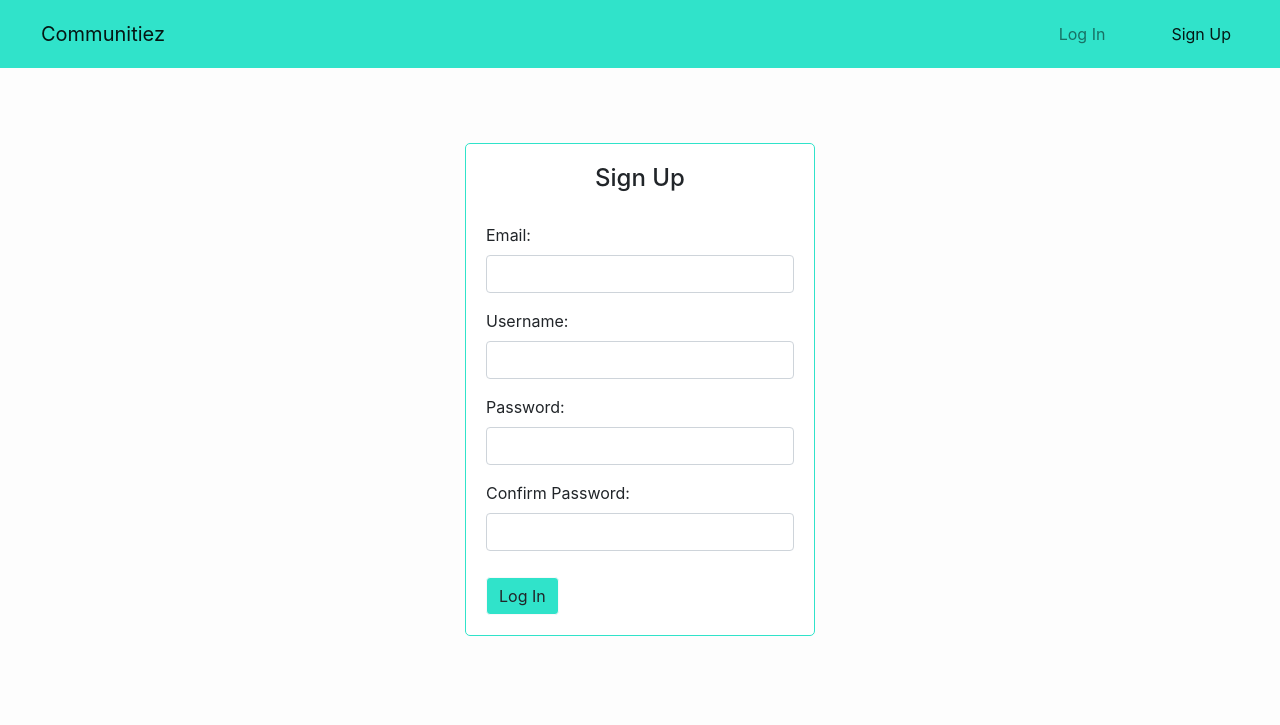
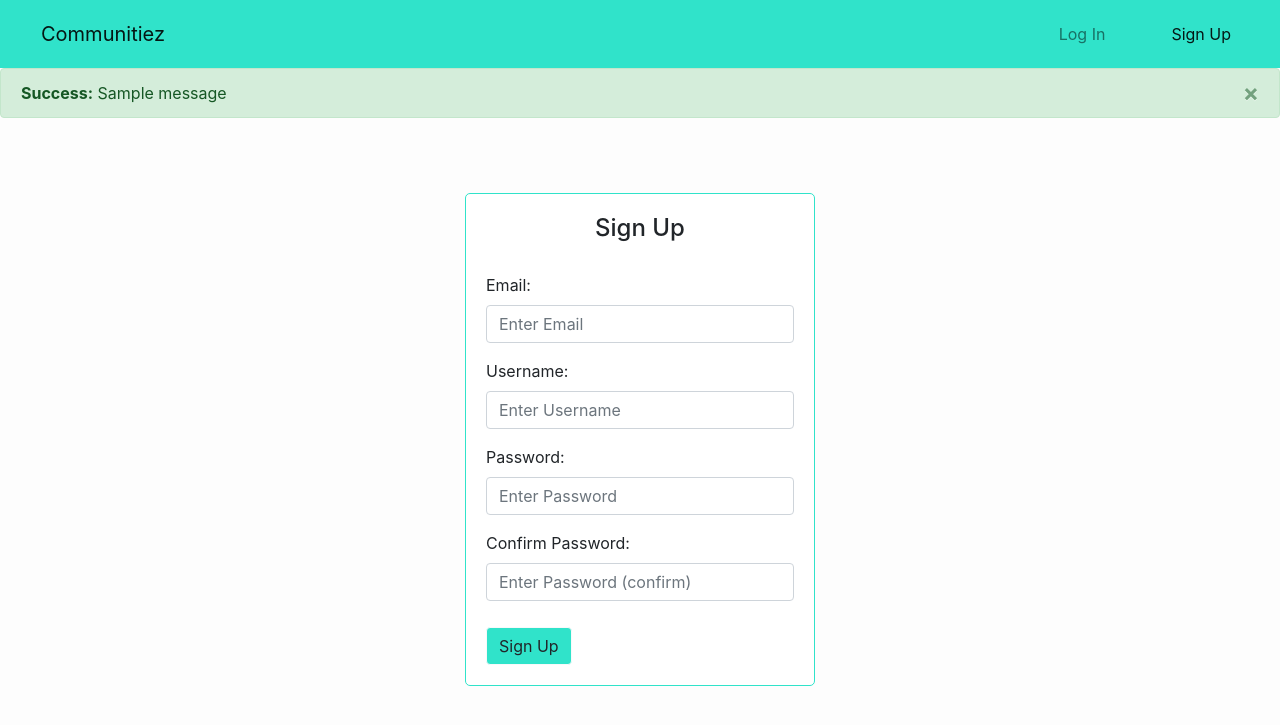
Before and after one commit to cerisilv123/communitiez, a Flask app: page /auth/signup in a window 1280 px wide. Shown: the top 725 px of the page. Run offline with Flask 2, Linux system fonts and the light colour scheme; tables that the repository leaves empty hold one stand-in row (values such as "Sample post"); one stand-in notice (Sample message) is shown.

Commit message:
Added code to flash error messages on signup and wrote code to create a database in init.py

```diff
--- a/website/auth.py
+++ b/website/auth.py
@@ -1,11 +1,30 @@
-from flask import Blueprint, render_template
+from flask import Blueprint, render_template, redirect, url_for, request, flash
 
 auth = Blueprint('auth', __name__)
 
-@auth.route('/login')
+@auth.route('/login', methods=["POST", "GET"])
 def login():
     return render_template('login.html')
 
-@auth.route('/signup')
+@auth.route('/signup', methods=["POST", "GET"])
 def signup():
-    return render_template('signup.html')
+    if request.method == "POST":
+        signup_email = request.form["emailInput"]
+        signup_username = request.form["usernameInput"]
+        signup_password1 = request.form["passwordInput1"]
+        signup_password2 = request.form["passwordInput2"]
+
+        if len(signup_email) < 4:
+            flash("Email length must be greater than 4 characters", category="error")
+        elif len(signup_username) < 4:
+            flash("Username length must be greater than 4 characters", category="error")
+        elif len(signup_password1) < 7:
+            flash("Password length must be greater than 7 characters", category="error")
+        elif signup_password1 != signup_password2:
+            flash("Passwords do not match", category="error")
+        else:
+            print("#Write Code functionality to add details to the database here")
+
+        return redirect(url_for("auth.signup"))
+    else:
+        return render_template("signup.html")
--- a/website/static/css/styles.css
+++ b/website/static/css/styles.css
@@ -9,7 +9,7 @@ h1 {
 }
 
 .container-fluid {
-    width: 85%;
+    width: 80%;
 }
 
 /* Navbar */
@@ -33,7 +33,7 @@ h1 {
 }
 
 .robot-image {
-    width: 400px;
+    width: 350px;
     margin-top: 100px;
 }
 
@@ -46,8 +46,8 @@ h1 {
 }
 
 .home-button {
+    margin-top: 10px;
     background-color: #30E3CA;
-    margin-top: 15px;
 }
 
 /* Footer Area */
--- a/website/templates/base.html
+++ b/website/templates/base.html
@@ -20,6 +20,39 @@
     </head>
 
     <body>
+        {% block navbar %}
+
+        <!-- Content of the navigation bar goes here -->
+
+        {% endblock %}
+
+        {% block alerts %}
+
+        <!-- Content of flash messages and alerts go here -->
+
+        {% with messages = get_flashed_messages(with_categories=true) %}
+            {% if messages%}
+                {% for category, message in messages %}
+                    {% if category == "error" %}
+                        <div class="alert alert-danger alert-dismissible fade show" role="alert">
+                            <strong>Error:</strong> {{message}}
+                            <button type="button" class="close" data-dismiss="alert" aria-label="Close">
+                                <span aria-hidden="true">&times;</span>
+                            </button>
+                        </div>
+                    {% elif category == "success" %}
+                        <div class="alert alert-success alert-dismissible fade show" role="alert">
+                            <strong>Success:</strong> {{message}}
+                            <button type="button" class="close" data-dismiss="alert" aria-label="Close">
+                                <span aria-hidden="true">&times;</span>
+                            </button>
+                        </div>
+                    {% endif %}
+                {% endfor %}
+            {% endif %}
+        {% endwith %}
+
+        {% endblock %}
 
         {% block content %}
 
--- a/website/templates/signup.html
+++ b/website/templates/signup.html
@@ -2,7 +2,7 @@
 
 {% block title %}SignUp{% endblock %}
 
-{% block content %}
+{% block navbar %}
 
 <!-- Navigation Bar -->
 
@@ -23,27 +23,32 @@
     </div>
 </nav>
 
+{% endblock %}
+
+{% block content %}
+
 <!-- Log In form -->
+
 <div class="container-fluid container-form">
-    <form>
+    <form action="#" method="post">
         <h4 class="form-heading">Sign Up</h4>
         <div class="form-group">
             <label for="emailInput">Email:</label>
-            <input type="email" class="form-control" id="emailInput">
+            <input type="email" class="form-control" id="emailInput" name="emailInput" placeholder="Enter Email">
         </div>
         <div class="form-group">
             <label for="usernameInput">Username:</label>
-            <input type="text" class="form-control" id="usernameInput">
+            <input type="text" class="form-control" id="usernameInput" name="usernameInput" placeholder="Enter Username">
         </div>
         <div class="form-group">
             <label for="passwordInput1">Password:</label>
-            <input type="password" class="form-control" id="passwordInput1">
+            <input type="password" class="form-control" id="passwordInput1" name="passwordInput1" placeholder="Enter Password">
         </div>
         <div class="form-group">
             <label for="passwordInput2">Confirm Password:</label>
-            <input type="password" class="form-control" id="passwordInput2">
+            <input type="password" class="form-control" id="passwordInput2" name="passwordInput2" placeholder="Enter Password (confirm)">
         </div>
-            <button type="submit" class="btn btn-light btn-authentication">Log In</button>
+            <button type="submit" class="btn btn-light btn-authentication" value="signup">Sign Up</button>
     </form>
 </div>
 
```
Also changed, not shown: website/__init__.py (+25 -3 lines), website/models.py (+9 -0 lines), website/templates/index.html (+8 -4 lines), website/templates/login.html (+9 -5 lines).
